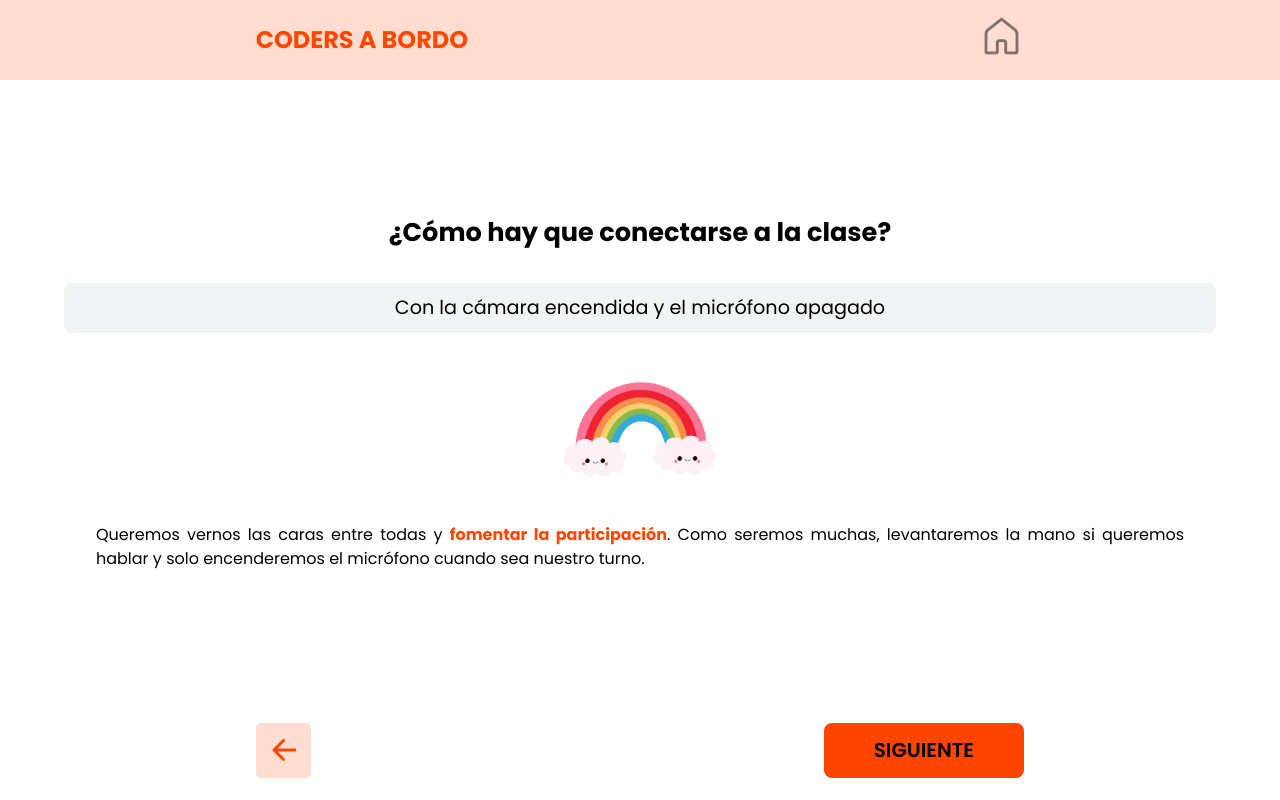
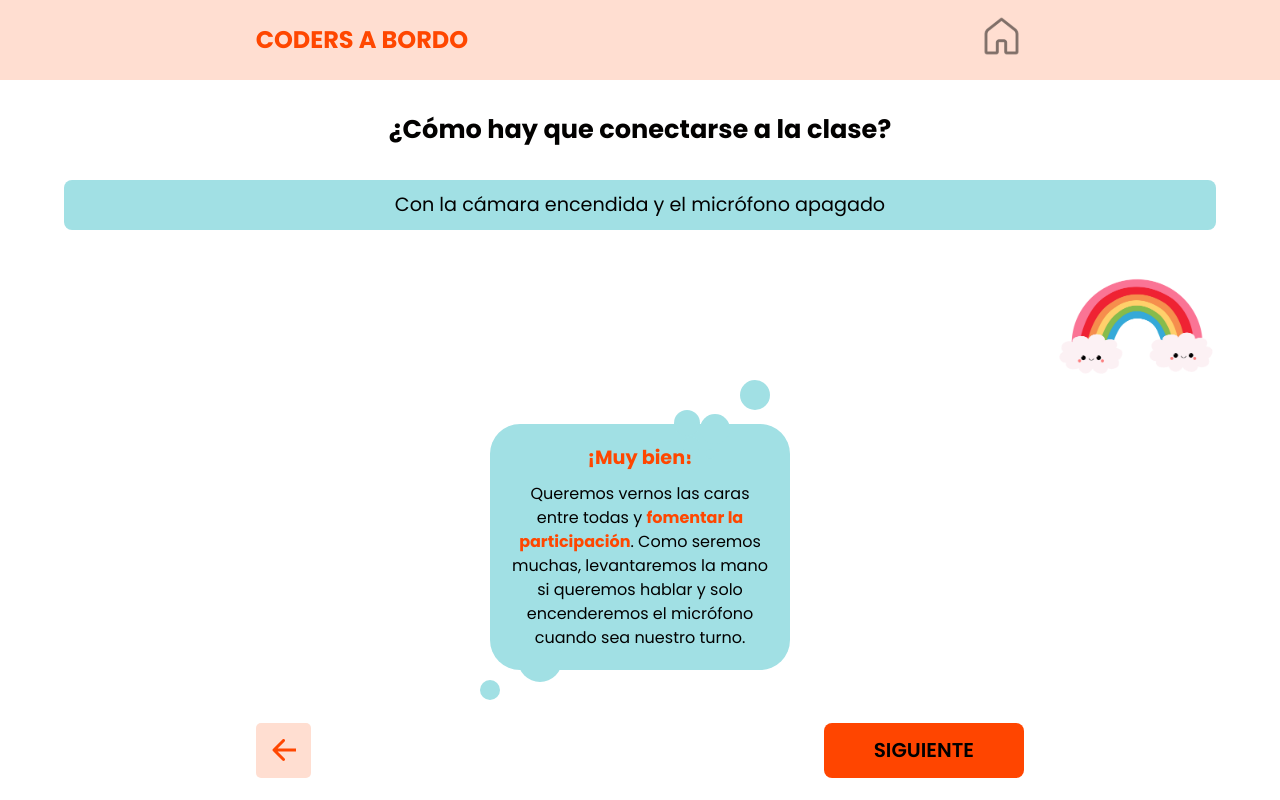
Before and after one commit to stranger-strings-team/front-codersabordo, a React (Vite) app: page /onboarding in a window 1280 px wide. Both pictures are taken after a click on the button "Con la cámara encendida y el micrófono apagado". Built offline with nearby package versions, Linux system fonts and the light colour scheme.

Commit message:
thought bubble added and global colours changed

```diff
--- a/src/Global.style.tsx
+++ b/src/Global.style.tsx
@@ -1,10 +1,10 @@
 import styled, { createGlobalStyle } from "styled-components";
 
 export const theme = {
-  purpleBackground: '#f8e4f4',
-  blueBackground: '#f0f4f4',
-  pinkBackground: '#ffece4',
-  yellowBackground: '#fffcd4',
+  purpleBackground: '#fbcef2',
+  blueBackground: '#a1e0e4',
+  pinkBackground: '#fcceba',
+  yellowBackground: '#fdf69a',
   darkText: '#020100',
   orange: '#FF4700',
   gray: '#9C9C9C',
@@ -45,7 +45,7 @@ export const GlobalStyles = createGlobalStyle`
   h4{
     font-size: 1.2rem;
     color: ${theme.darkText};
-    font-weight: 400;
+    font-weight: 700;
     margin-bottom: 0.60rem;
   }
 
@@ -80,7 +80,7 @@ export const ParagraphContainer = styled.div`
 
 export const AnswerImage = styled.img`
   width: 10rem;
-  margin: 0 auto;
+  margin: 0 0 0 auto;
 `
 
 
@@ -100,6 +100,7 @@ export const XLGrayText = styled(GrayText)`
 
 export const DarkText = styled.p`
   color: ${theme.darkText};
+  z-index: 10
 `
 
 export const OrangeText = styled.p`
--- /dev/null
+++ b/src/components/ThoughtBubble/ThoughtBubble.style.tsx
@@ -0,0 +1,47 @@
+import styled from "styled-components";
+import { theme } from "../../Global.style";
+
+export const ThoughtBubbleStyled = styled.div`
+  display:flex;
+  flex-direction: column;
+  background-color:${theme.blueBackground};
+  padding:20px;
+  border-radius:30px;
+  min-width:40px;
+  max-width:300px;
+  min-height:40px;
+  margin:20px;
+  position:relative;
+  align-items:center;
+  justify-content:center;
+  text-align:center;
+
+  &:before,
+  &:after{
+    content:"";
+    background-color:${theme.blueBackground};
+    border-radius:50%;
+    display:block;
+    position:absolute;
+    z-index:0;
+  }
+
+  &:before{
+    width:44px;
+    height:44px;
+    bottom:-12px;
+    left:28px;
+    box-shadow:-50px 30px 0 -12px ${theme.blueBackground};
+  }
+
+  &:after{
+    top:-10px;
+    right:60px;
+    width:30px;
+    height:30px;
+    box-shadow:40px -34px 0 0 ${theme.blueBackground},
+             -28px -6px 0 -2px ${theme.blueBackground},
+             -24px 17px 0 -6px ${theme.blueBackground},
+             -5px 25px 0 -10px ${theme.blueBackground};
+  }
+`
--- a/src/pages/Onboarding/Onboarding.tsx
+++ b/src/pages/Onboarding/Onboarding.tsx
@@ -3,6 +3,7 @@ import QuestionButton from '../../components/QuestionButton/QuestionButton'
 import { BlueButton, PinkButton, PurpleButton, YellowButton } from '../../components/QuestionButton/questionButton.style'
 import { ParagraphContainer, AnswerImage, Container, DarkText, GlobalStyles, OrangeText } from '../../Global.style'
 import correct from '../../assets/correct.png'
+import { ThoughtBubbleStyled } from '../../components/ThoughtBubble/ThoughtBubble.style'
 
 
 type Props = {};
@@ -25,9 +26,11 @@ const Onboarding = (props: Props) => {
         <>
           <BlueButton>Con la cámara encendida y el micrófono apagado</BlueButton>
           <AnswerImage src={correct}></AnswerImage>
-          <ParagraphContainer>
+          <ThoughtBubbleStyled>
+            <h4><OrangeText>¡Muy bien!</OrangeText></h4>
             <DarkText>Queremos vernos las caras entre todas y <OrangeText>fomentar la participación</OrangeText>. Como seremos muchas, levantaremos la mano si queremos hablar y solo encenderemos el micrófono cuando sea nuestro turno.</DarkText>
-          </ParagraphContainer>
+          </ThoughtBubbleStyled>
+
         </>
 
       )}
```
Also changed, not shown: 1 other file (tests, documents, lock files or other folders).
